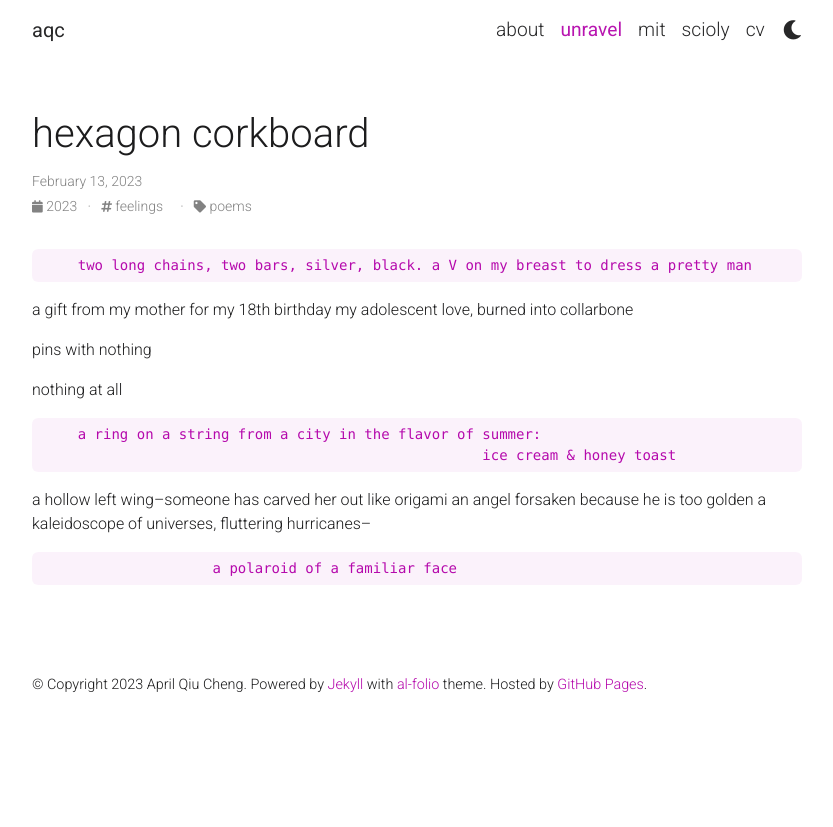
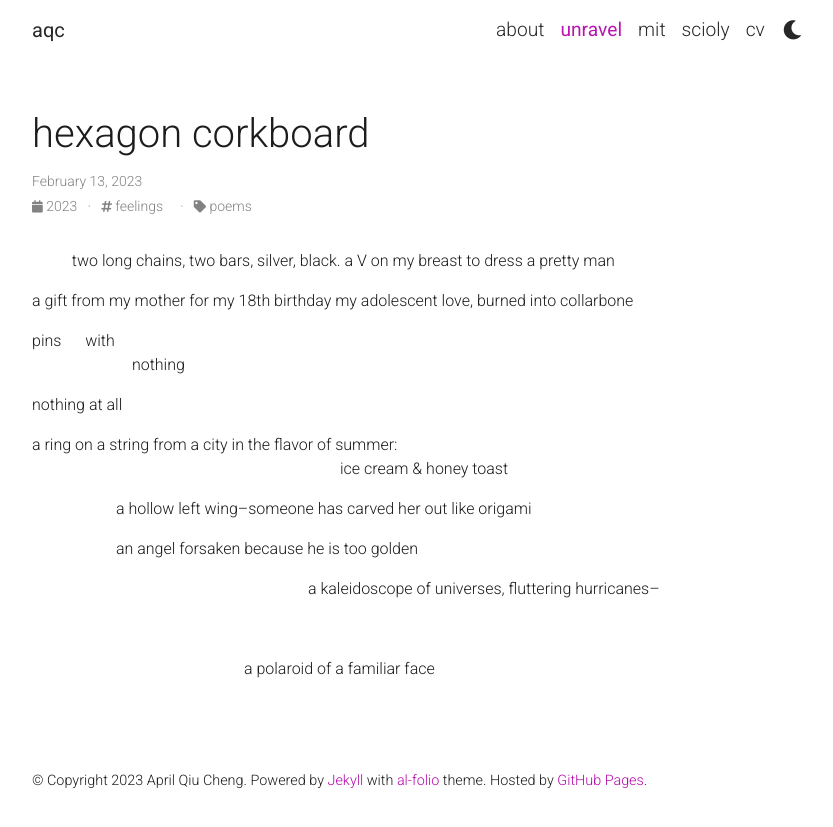
Before and after one commit to aqcheng/aqcheng.github.io, a Jekyll site: the page built from _posts/2023-02-13-hexagon-corkboard.md, in a window 1280 px wide. Shown: the top 827 px of the page, without its empty margins (223-1056 px from the left). Built offline with Jekyll 4.4.1, drawn with Linux system fonts in a browser that asks for light colours; comment, search, counter and statistics services are not loaded; a style sheet for code colours, icons or effects is not loaded; some of the changed lines change nothing that is shown.

Commit message:
fixed formatting on hexagon corkboard

```diff
--- a/_posts/2023-02-13-hexagon-corkboard.md
+++ b/_posts/2023-02-13-hexagon-corkboard.md
@@ -6,22 +6,25 @@ description: a piece i'm writing for mit's infinite magazine. there's a hexagon
 tags: feelings
 categories: poems
 ---
-        two long chains, two bars, silver, black. a V on my breast to dress a pretty man
+&emsp; &emsp; two long chains, two bars, silver, black. a V on my breast to dress a pretty man
 
 a gift from my mother for my 18th birthday
 my adolescent love, burned into collarbone
 
-pins	with
-		nothing
+pins &emsp; with\
+&emsp;&emsp;&emsp;&emsp;&emsp;&emsp; nothing
 
 nothing at all
 
-        a ring on a string from a city in the flavor of summer:
-                                                        ice cream & honey toast
+a ring on a string from a city in the flavor of summer:\
+&emsp;&emsp;&emsp;&emsp;&emsp;&emsp;&emsp;&emsp;&emsp;&emsp;&emsp;&emsp;&emsp;&emsp;&emsp;&emsp;&emsp;&emsp;&emsp; ice cream & honey toast
 
-a hollow left wing–someone has carved her out like origami
-an angel forsaken because he is too golden
-                    a kaleidoscope of universes, fluttering hurricanes–
+&emsp;&emsp;&emsp;&emsp;&emsp; a hollow left wing–someone has carved her out like origami
 
+&emsp;&emsp;&emsp;&emsp;&emsp; an angel forsaken because he is too golden
 
-                        a polaroid of a familiar face
+&emsp;&emsp;&emsp;&emsp;&emsp;&emsp;&emsp;&emsp;&emsp;&emsp;&emsp;&emsp;&emsp;&emsp;&emsp;&emsp;&emsp; a kaleidoscope of universes, fluttering hurricanes–
+
+<br>
+
+&emsp;&emsp;&emsp;&emsp;&emsp;&emsp;&emsp;&emsp;&emsp;&emsp;&emsp;&emsp;&emsp; a polaroid of a familiar face
```
